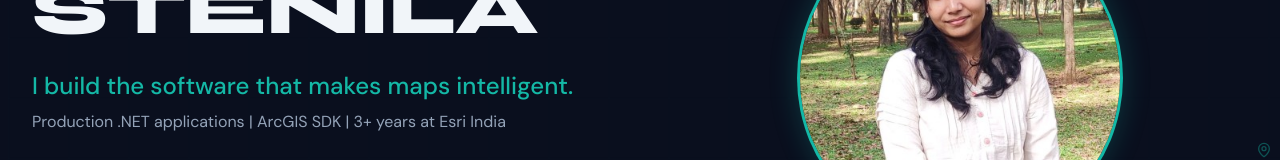
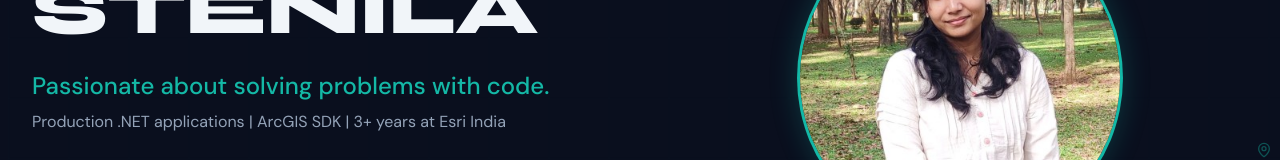
Before and after one commit to stenila1611/marystenila-portfolio-website, a Next.js app in the folder Portfolio-website/: page / in a window 1280 px wide. Shown: the part 322-482 px from the top of the page. Built offline with nearby package versions, Linux system fonts and the light colour scheme.

Commit message:
At home page - Content modification

```diff
--- a/Portfolio-website/components/portfolio/hero.tsx
+++ b/Portfolio-website/components/portfolio/hero.tsx
@@ -54,7 +54,7 @@ export default function Hero() {
             {/* Taglines */}
             <div className="space-y-2 animate-fade-in-left" style={{ animationDelay: "200ms" }}>
               <p className="text-lg sm:text-xl md:text-2xl text-[#14b8a6] font-medium text-balance">
-                I build the software that makes maps intelligent.
+                Passionate about solving problems with code.
               </p>
               <p className="text-xs sm:text-sm md:text-base text-[#94a3b8]">
                 Production .NET applications | ArcGIS SDK | 3+ years at Esri India
```
